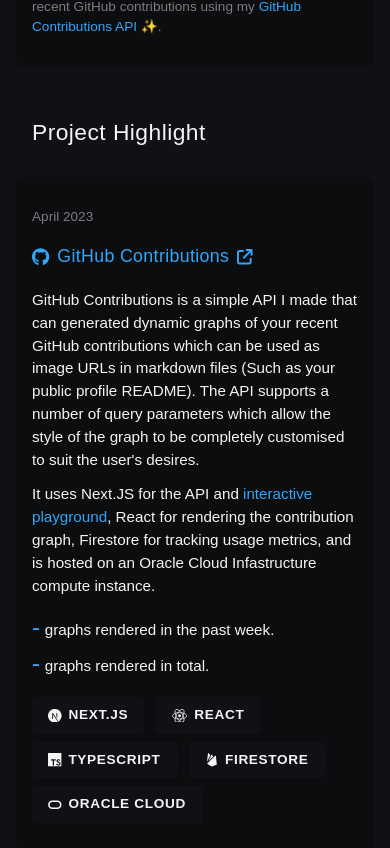
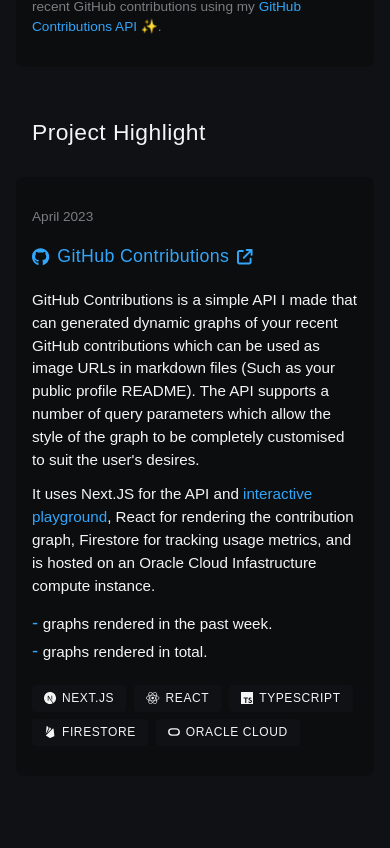
Before and after one commit to pumbas600/E-Portfolio, a Next.js app: page / in a window 390 px wide. Shown: the part 1697-2545 px from the top of the page. Built offline with nearby package versions, Linux system fonts and the light colour scheme; no server answers; a web font is replaced by a local one.

Commit message:
style: :lipstick: make badges mobile responsive

```diff
--- a/components/Badges/Badge.tsx
+++ b/components/Badges/Badge.tsx
@@ -23,6 +23,13 @@
     background-color: ${({ $hoverBackground }) => $hoverBackground};
     color: ${({ $hoverColor }) => $hoverColor};
   }
+
+  @media screen and (max-width: 40rem) {
+    padding-inline: 0.75rem;
+    padding-block: 0.3rem;
+    font-size: 0.75rem;
+    font-weight: 500;
+  }
 `;
 
 export interface BadgeProps {
--- a/components/Badges/index.tsx
+++ b/components/Badges/index.tsx
@@ -43,4 +43,11 @@
   flex-wrap: wrap;
   column-gap: 0.75rem;
   row-gap: 0.5rem;
+  margin-block-start: 0.5rem;
+
+  @media screen and (max-width: 40rem) {
+    column-gap: 0.5rem;
+    row-gap: 0.4rem;
+    margin-block-start: 0.25rem;
+  }
 `;
--- a/components/Card/GitHubContributionsCard.tsx
+++ b/components/Card/GitHubContributionsCard.tsx
@@ -4,13 +4,16 @@
 import ProjectCard from './ProjectCard';
 import LinkBase from '../Links/LinkBase';
 import styled from 'styled-components';
-import SparklesIcon from '../Icons/SparklesIcon';
 import { Badges } from '../Badges';
 
 const Metric = styled.h4`
   font-size: 1.5rem;
   color: var(--secondary-accent-color);
   display: inline-block;
+
+  @media screen and (max-width: 40rem) {
+    font-size: 1.15rem;
+  }
 `;
 
 function formatMetric(metric: number): string {
```
